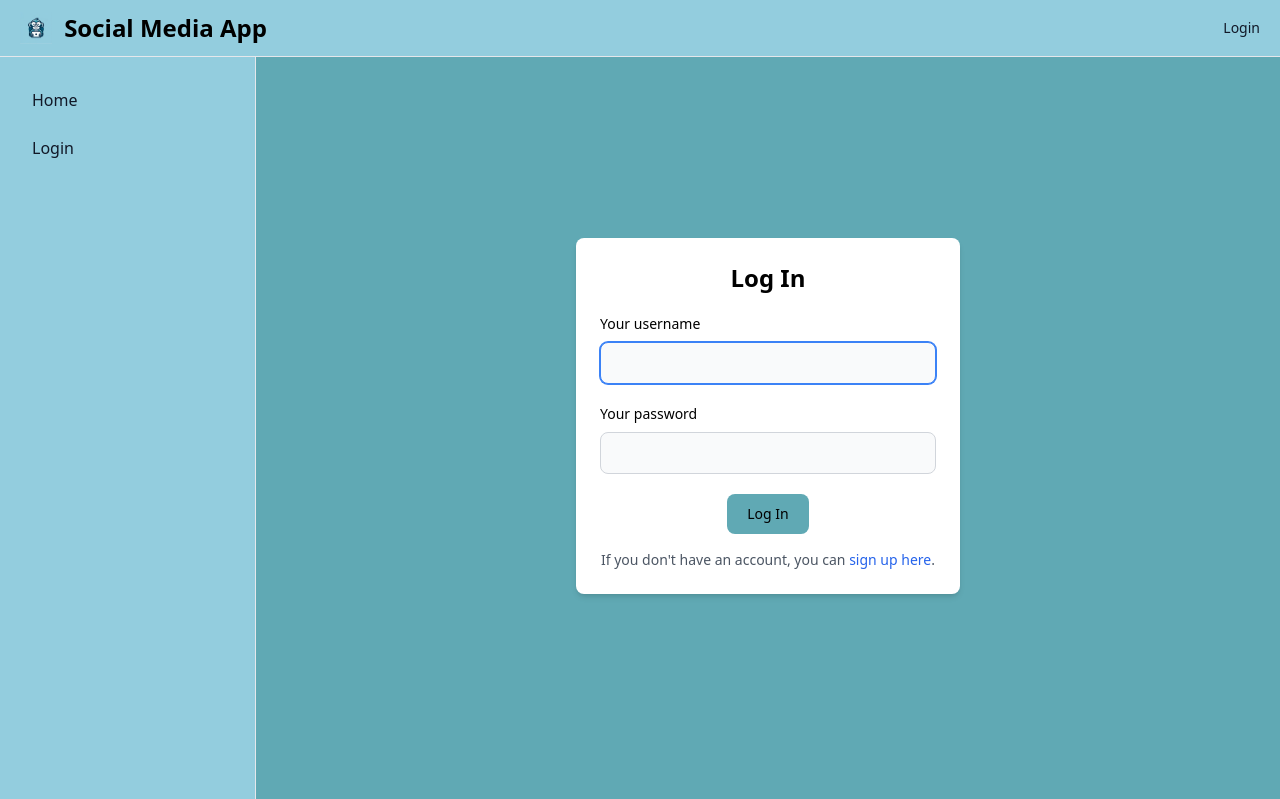
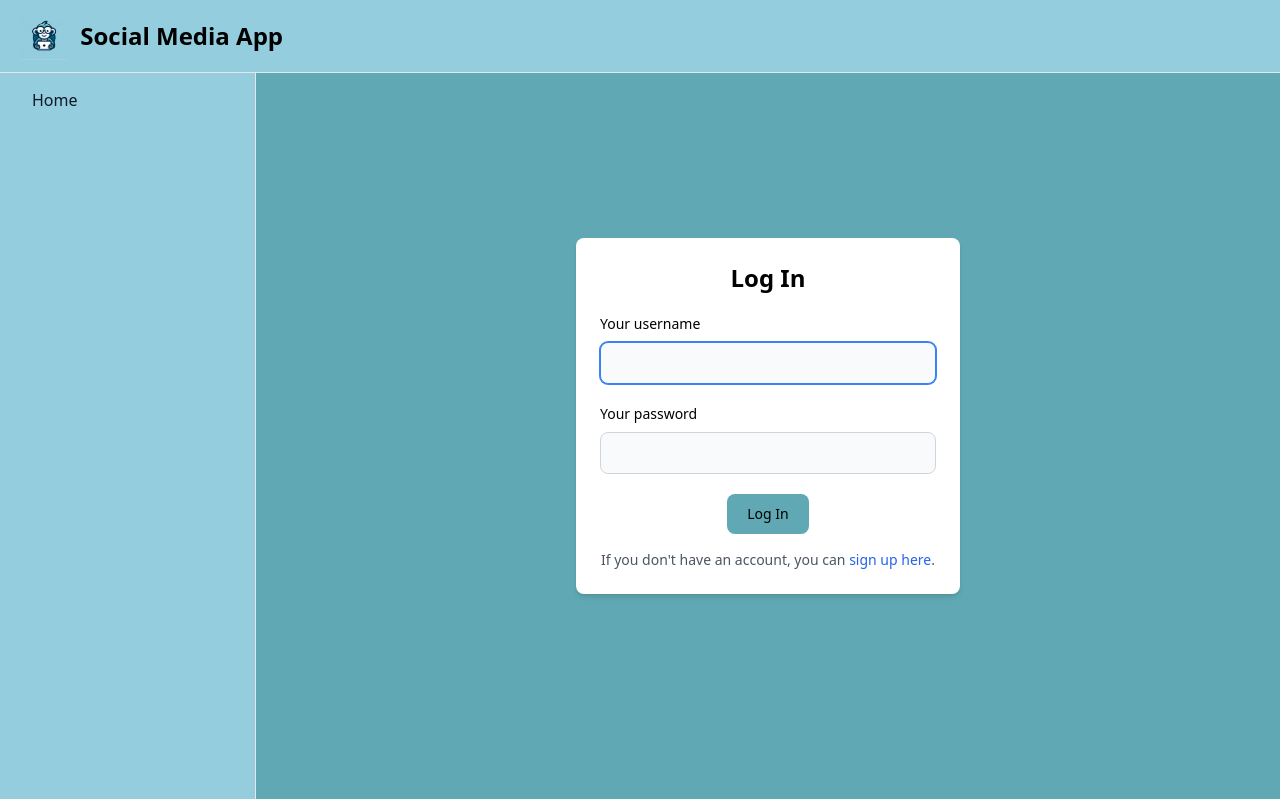
Before and after one commit to slmbakkenes/RampUpSocialMediaApp, a Django app: a page that uses templates/_base.html in a window 1280 px wide. Shown: the top 799 px of the page. Run offline with Django 5.2, Linux system fonts and the light colour scheme; style sheets or scripts are compiled from the project's sources; some libraries are stand-ins or nearby versions.

Commit message:
navbar logo larger

```diff
--- a/templates/_base.html
+++ b/templates/_base.html
@@ -32,7 +32,7 @@
                     ☰
                 </button>
                 <a href="{% url 'foryoupage' %}" class="flex ms-2 md:me-24">
-                    <img src="/media/logo.png" class="h-8 me-3" alt="Logo"/>
+                    <img src="/media/logo.png" class="h-12 me-3" alt="Logo"/>
                     <span class="self-center text-xl font-semibold sm:text-2xl whitespace-nowrap dark:text-white">Social Media App</span>
                 </a>
             </div>
@@ -77,9 +77,6 @@
                                 </li>
                             </ul>
                         </div>
-                    {% else %}
-                        <a href="{% url 'login' %}"
-                           class="text-sm font-medium text-gray-900 dark:text-white hover:underline">Login</a>
                     {% endif %}
                 </div>
             </div>
@@ -112,13 +109,6 @@
                         <span class="flex-1 ms-3 whitespace-nowrap">Add Post</span>
                     </a>
                 </li>
-            {% else %}
-                <li>
-                    <a href="{% url 'login' %}"
-                       class="flex items-center p-2 text-gray-900 rounded-lg dark:text-white hover:bg-gray-100 dark:hover:bg-gray-700 group">
-                        <span class="flex-1 ms-3 whitespace-nowrap">Login</span>
-                    </a>
-                </li>
             {% endif %}
         </ul>
     </div>
```
